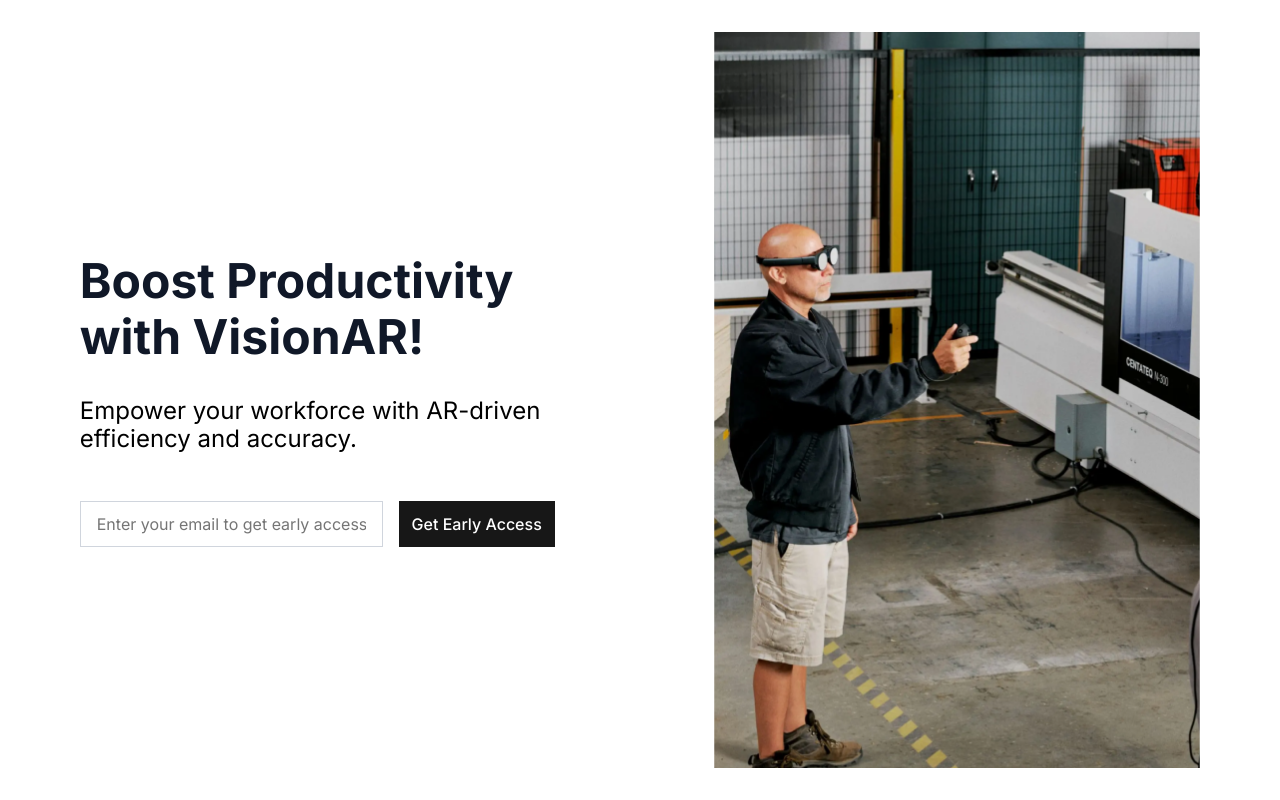
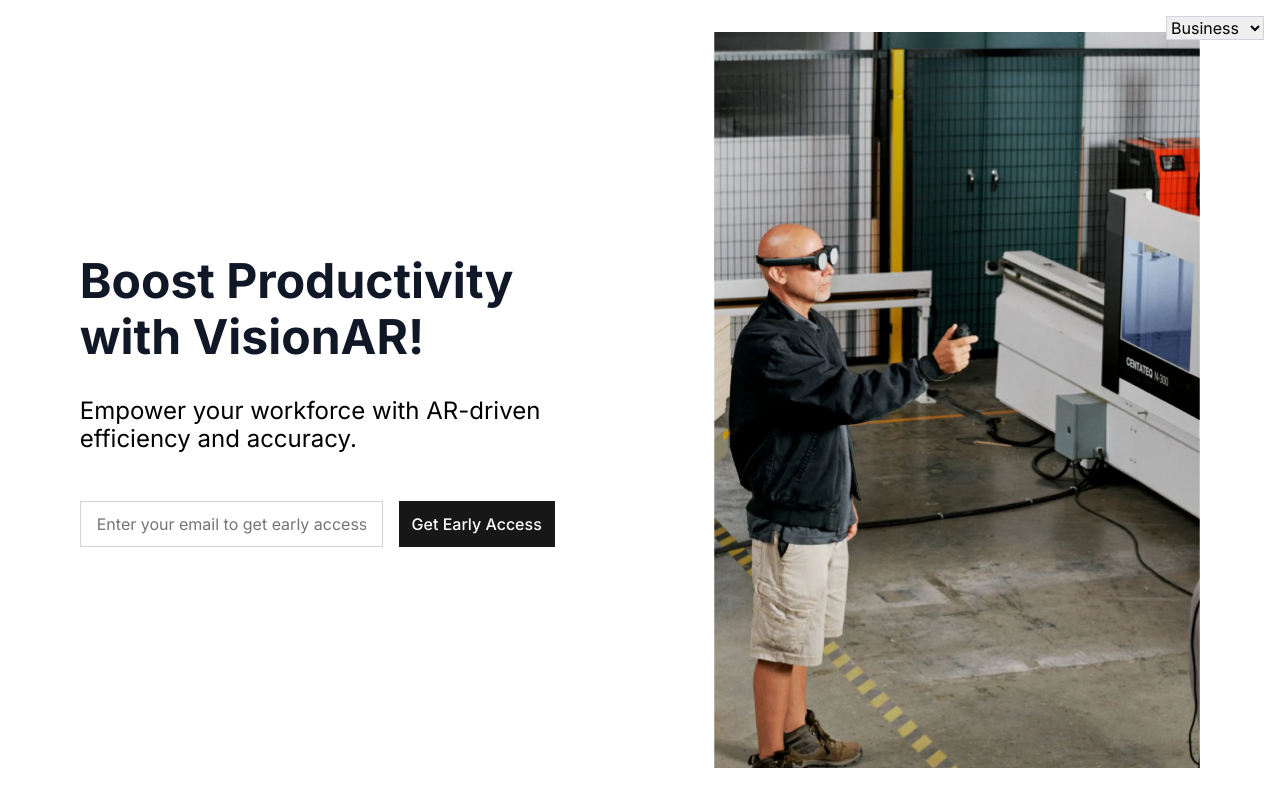
Before and after one commit to jessevander/howest-design-systems, a React (Vite) app: page / in a window 1280 px wide. Built offline with nearby package versions, Linux system fonts and the light colour scheme.

Commit message:
update themes setup

```diff
--- /dev/null
+++ b/src/components/App/App.css
@@ -0,0 +1,21 @@
+.app-wrapper {
+    position: relative;
+    height: 100vh;
+    width: 100%;
+    padding: 16px 0;
+    background-color: var(--color-background);
+}
+
+#theme-switcher {
+    position: absolute;
+    top: 16px;
+    right: 16px;
+
+    border: solid 1px var(--color-input-border);
+    border-radius: var(--input-border-radius);
+
+    color: var(--color-input);
+    font-family: var(--font-family);
+    font-size: var(--text-font-size);
+    font-weight: var(--text-font-weight);
+}
--- a/src/components/App/App.tsx
+++ b/src/components/App/App.tsx
@@ -1,8 +1,23 @@
+import { useState } from 'react';
 import AccessPage from '../Pages/AccessPage/AccessPage';
 
+import './App.css';
+import { Theme } from '../../types/Theme';
+
 function App() {
+  const [theme, setTheme] = useState<Theme>('business');
+
+  const handleThemeChange = (e: React.ChangeEvent<HTMLSelectElement>) => {
+    setTheme(e.target.value as Theme);
+    localStorage.setItem('theme', e.target.value);
+  }
+
   return (
-    <div className="app-wrapper">
+    <div className={`app-wrapper theme-${theme}`}>
+      <select id="theme-switcher" onChange={handleThemeChange }>
+        <option value='business'>Business</option>
+        <option value='education'>Education</option>
+      </select>
       <AccessPage />
     </div>
   );
--- a/src/index.css
+++ b/src/index.css
@@ -1,4 +1,5 @@
 @import url('https://fonts.googleapis.com/css2?family=Inter:ital,opsz,wght@0,14..32,100..900;1,14..32,100..900&family=Rufina:wght@400;700&display=swap');
+@import url('./themes/index.theme.css');
 
 :root{
   /* Typografy */
@@ -62,13 +63,6 @@ h2 {
   color: var(--color-subtitle);
 }
 
-.app-wrapper {
-  height: 100vh;
-  width: 100%;
-  padding: 16px 0;
-  background-color: var(--background-color);
-}
-
 .page {
   margin: 0 auto;
   max-width: 1320px;
--- /dev/null
+++ b/src/themes/business.theme.css
@@ -0,0 +1,5 @@
+
+
+.theme-business {
+    /* Define theme tokens here */
+}
--- /dev/null
+++ b/src/themes/index.theme.css
@@ -0,0 +1 @@
+@import url('./business.theme.css');
--- /dev/null
+++ b/src/types/Theme.ts
@@ -0,0 +1 @@
+export type Theme = 'business' | 'education';
```
